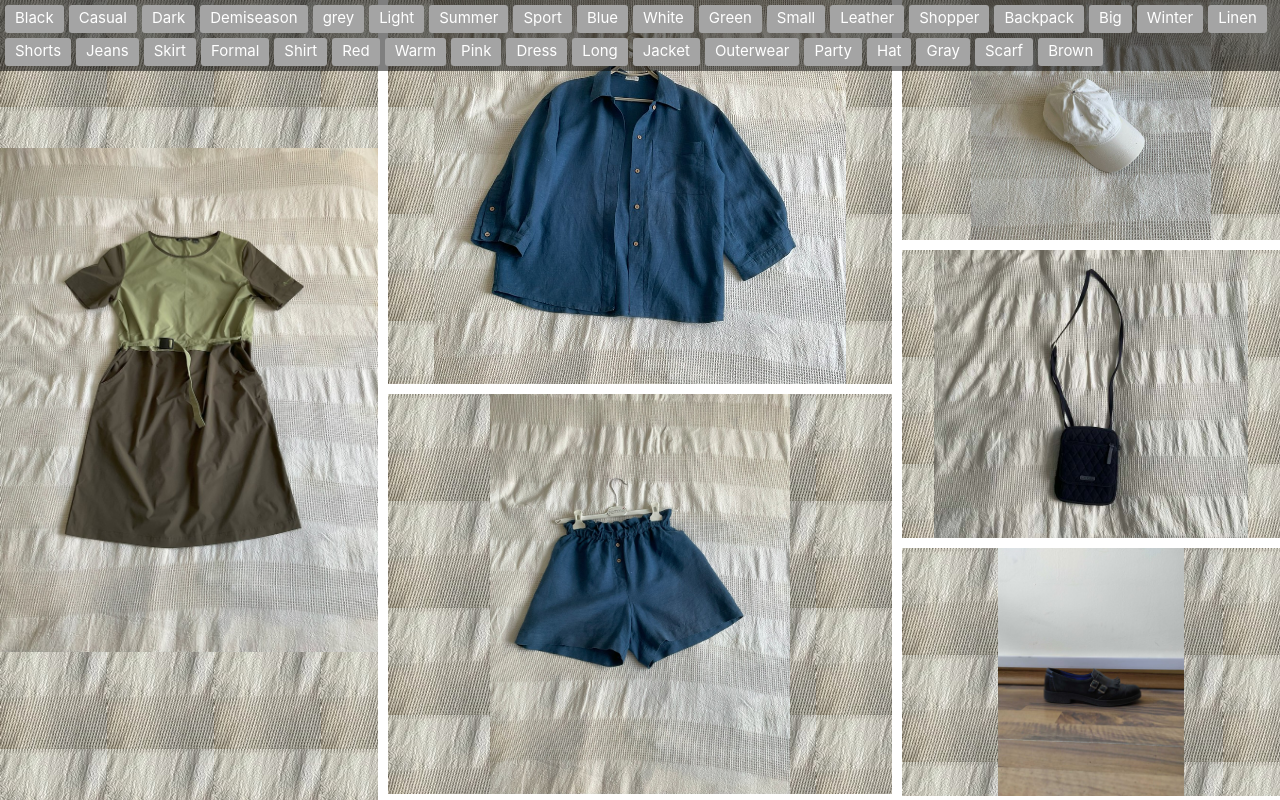
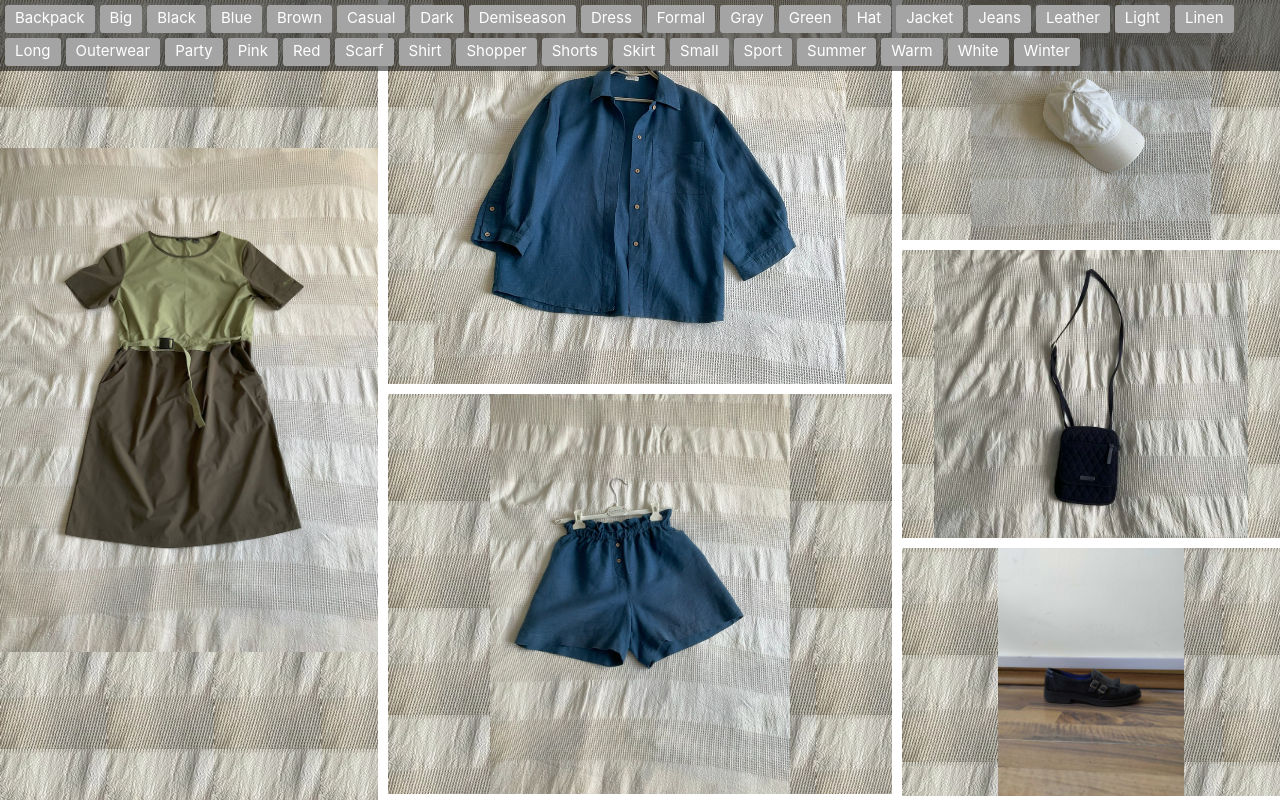
Before and after one commit to UlakhovichKate/wardrobe, a Vue app: page / in a window 1280 px wide. Built offline with nearby package versions, Linux system fonts and the light colour scheme.

Commit message:
tags fixes, layout styles

```diff
--- a/src/assets/base.css
+++ b/src/assets/base.css
@@ -19,6 +19,8 @@
   --vt-c-text-light-2: rgba(60, 60, 60, 0.66);
   --vt-c-text-dark-1: var(--vt-c-white);
   --vt-c-text-dark-2: rgba(235, 235, 235, 0.64);
+
+  --primary: #447d2c;
 }
 
 /* semantic color variables for this project */
--- a/src/components/Filters.vue
+++ b/src/components/Filters.vue
@@ -17,7 +17,7 @@
 import {inject, reactive, ref} from "vue";
 
 const clothData = inject("clothData");
-const distinctTags = [...new Set((clothData.map(obj => obj.tags).join(',')).split(','))];
+const distinctTags = [...new Set((clothData.map(obj => obj.tags).join(',')).split(',').sort())];
 
 const items = ref(distinctTags);
 
@@ -100,7 +100,7 @@ const toggleBtn = (index) => {
 }
 
 .item.active {
-  background-color: #a1be94;
+  background-color: var(--primary);
 }
 
 </style>
--- a/src/components/Slider.vue
+++ b/src/components/Slider.vue
@@ -93,13 +93,14 @@ watch( ()=> props.selectedTag, (newVal)=> {
 }
 
 .swiper-pagination-bullet-active {
-  background: #a1be94;
+  background: var(--primary);
+  color: #fff;
 }
 
 .swiper-button-prev,
 .swiper-button-next {
   opacity: 0;
-  color: #a1be94;
+  color: var(--primary);
   transition: all .5s;
 }
 
--- a/src/constants/data.js
+++ b/src/constants/data.js
@@ -3,7 +3,7 @@ export const DATA = Object.freeze([
     id: 0,
     title: "Black loafers",
     category: "shoes",
-    tags: ["Black", "Casual", "Dark", "Demiseason"],
+    tags: ["Black", "Casual", "Dark", "Demiseason", "Formal", "Leather"],
     image: "IMG_20230801_102327",
     active: "1",
   },
@@ -11,7 +11,7 @@ export const DATA = Object.freeze([
     id: 1,
     title: "Loafers with sparkles",
     category: "shoes",
-    tags: ["Casual", "grey", "Light", "Summer"],
+    tags: ["Casual", "Gray", "Light", "Summer"],
     image: "IMG_0930",
     active: "1",
   },
@@ -19,7 +19,7 @@ export const DATA = Object.freeze([
     id: 2,
     title: "Sandals sport",
     category: "shoes",
-    tags: [	"grey", "Sport", "Summer"],
+    tags: [	"Gray", "Sport", "Summer"],
     image: "IMG_0929",
     active: "1",
   },
@@ -35,7 +35,7 @@ export const DATA = Object.freeze([
     id: 4,
     title: "White nike shoes",
     category: "shoes",
-    tags: ["Casual", "Demiseason", "White"],
+    tags: ["Casual", "Demiseason", "White", "Leather"],
     image: "IMG_0787",
     active: "1",
   },
@@ -51,7 +51,7 @@ export const DATA = Object.freeze([
     id: 6,
     title: "Sandals ecco",
     category: "shoes",
-    tags: [	"Casual", "Summer", "White"],
+    tags: [	"Casual", "Summer", "White", "Leather"],
     image: "IMG_0789",
     active: "1",
   },
@@ -59,7 +59,7 @@ export const DATA = Object.freeze([
     id: 7,
     title: "Shoes black ecco",
     category: "shoes",
-    tags: [	"Black", "Casual", "Demiseason"],
+    tags: [	"Black", "Casual", "Demiseason", "Leather"],
     image: "IMG_0785",
     active: "1",
   },
@@ -67,7 +67,7 @@ export const DATA = Object.freeze([
     id: 8,
     title: "Shoes adidas",
     category: "shoes",
-    tags: [	"Demiseason", "Green", "Sport", "White"],
+    tags: [	"Demiseason", "Green", "Sport", "White", "Leather"],
     image: "IMG_0784",
     active: "1",
   },
@@ -115,7 +115,7 @@ export const DATA = Object.freeze([
     id: 14,
     title: "Backpack white",
     category: "bags",
-    tags: [	"Backpack", "Casual", "Demiseason", "Summer", "White"],
+    tags: [	"Backpack", "Casual", "Demiseason", "Summer", "White", "Leather"],
     image: "IMG_0778",
     active: "1",
   },
@@ -123,7 +123,7 @@ export const DATA = Object.freeze([
     id: 15,
     title: "Backpack gray",
     category: "bags",
-    tags: [	"Backpack", "Big", "Casual", "grey", "Sport"],
+    tags: [	"Backpack", "Big", "Casual", "Gray", "Sport"],
     image: "IMG_0782",
     active: "1",
   },
@@ -139,7 +139,7 @@ export const DATA = Object.freeze([
     id: 17,
     title: "Black baguette bag",
     category: "bags",
-    tags: ["Black", "Casual", "Dark", "Demiseason", "Leather", "Small"],
+    tags: ["Black", "Casual", "Dark", "Demiseason", "Leather", "Small", "Formal"],
     image: "IMG_0776",
     active: "1",
   },
@@ -259,7 +259,7 @@ export const DATA = Object.freeze([
     id: 32,
     title: "T-shirt happiness",
     category: "coats",
-    tags: [	"Summer", "grey", "Casual"],
+    tags: [	"Summer", "Gray", "Casual"],
     image: "IMG_0765",
     active: "1",
   },
@@ -321,9 +321,9 @@ export const DATA = Object.freeze([
   },
   {
     id: 40,
-    title: "T-shirt grey",
+    title: "T-shirt gray",
     category: "coats",
-    tags: ["grey",	"Casual", "Summer", "Sport", "Demiseason"],
+    tags: ["Gray",	"Casual", "Summer", "Sport", "Demiseason"],
     image: "IMG_0766",
     active: "1",
   },
@@ -369,9 +369,9 @@ export const DATA = Object.freeze([
   },
   {
     id: 46,
-    title: "Jacket lightgrey",
+    title: "Jacket lightgray",
     category: "full",
-    tags: [	"grey", "Jacket", "Casual", "Summer"],
+    tags: [	"Gray", "Jacket", "Casual", "Summer"],
     image: "IMG_0911",
     active: "1",
   },
@@ -427,7 +427,7 @@ export const DATA = Object.freeze([
     id: 53,
     title: "Zara coat",
     category: "full",
-    tags: [	"Black", "Dark", "Jacket", "Outerwear", "Demiseason", "Warm", "Casual"],
+    tags: [	"Black", "Dark", "Jacket", "Outerwear", "Demiseason", "Warm", "Casual", "Leather", "Winter"],
     image: "IMG_0795",
     active: "1",
   },
@@ -523,7 +523,7 @@ export const DATA = Object.freeze([
     id: 65,
     title: "Gray turtleneck",
     category: "coats",
-    tags: [	"grey", "Casual", "Light", "Demiseason"],
+    tags: [	"Gray", "Casual", "Light", "Demiseason"],
     image: "IMG_0761",
     active: "1",
   },
@@ -539,7 +539,7 @@ export const DATA = Object.freeze([
     id: 67,
     title: "Hoodie GAP",
     category: "coats",
-    tags: ["grey",	"Casual", "Summer", "Sport", "Demiseason"],
+    tags: ["Gray",	"Casual", "Summer", "Sport", "Demiseason"],
     image: "IMG_0769",
     active: "1",
   },
```
